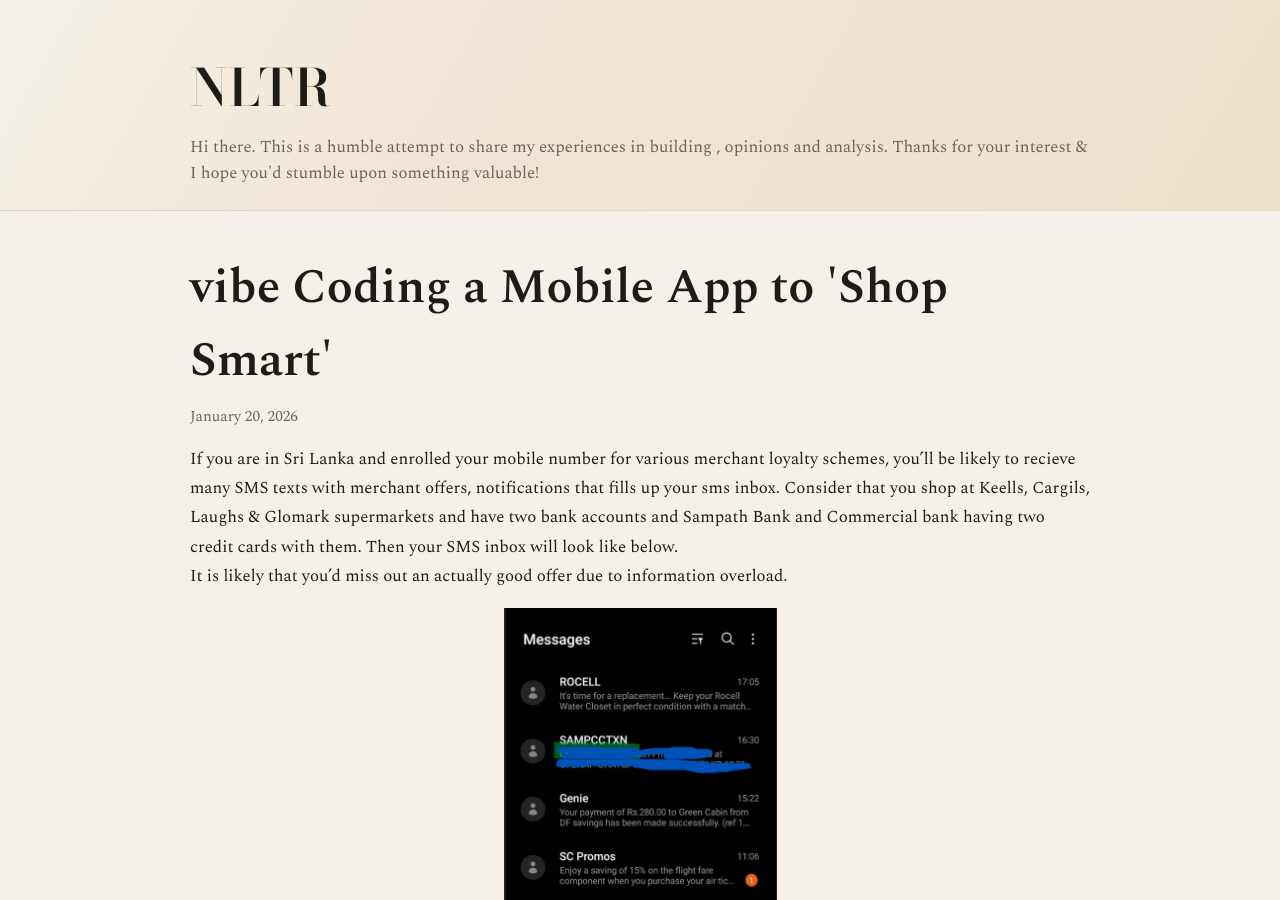
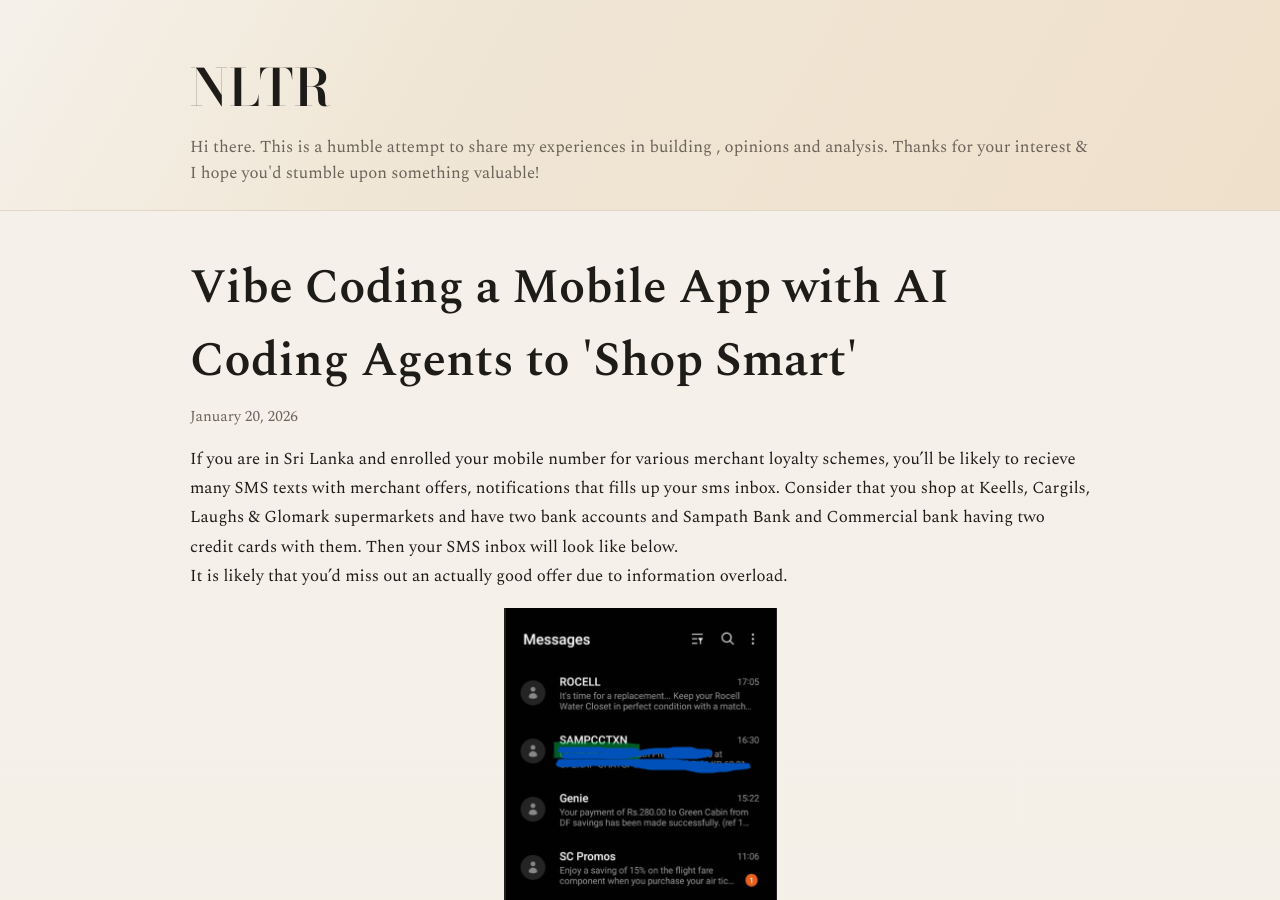
Before and after one commit to nilanka-weeraman/nilanka-weeraman.github.io, a Jekyll site: the page built from _posts/2026-01-20-welcome.md, in a window 1280 px wide and 900 px high. Built offline with Jekyll 4.4.1, drawn with Linux system fonts in a browser that asks for light colours.

Commit message:
skills examples

```diff
--- a/_posts/2026-01-20-welcome.md
+++ b/_posts/2026-01-20-welcome.md
@@ -1,6 +1,6 @@
 ---
 layout: post
-title: "vibe Coding a Mobile App to 'Shop Smart' "
+title: "Vibe Coding a Mobile App with AI Coding Agents to 'Shop Smart' "
 date: 2026-01-20 10:00:00 +0530
 ---
 If you are in Sri Lanka and enrolled your mobile number for various merchant loyalty schemes, you'll be likely to recieve many SMS texts with merchant offers, notifications that fills up your sms inbox. Consider that you shop at Keells, Cargils, Laughs & Glomark supermarkets and have
```
